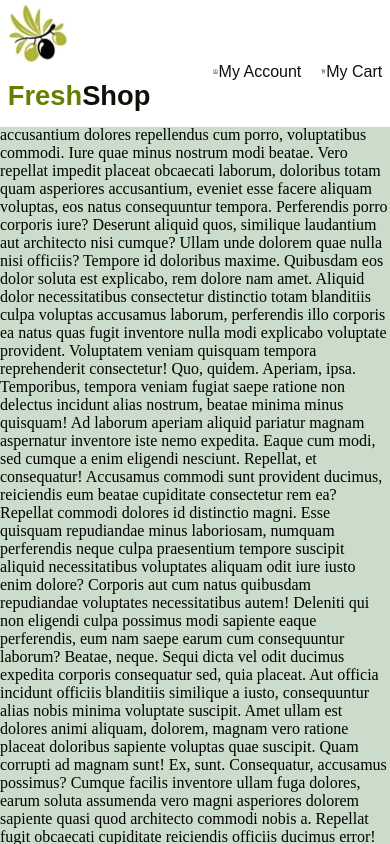
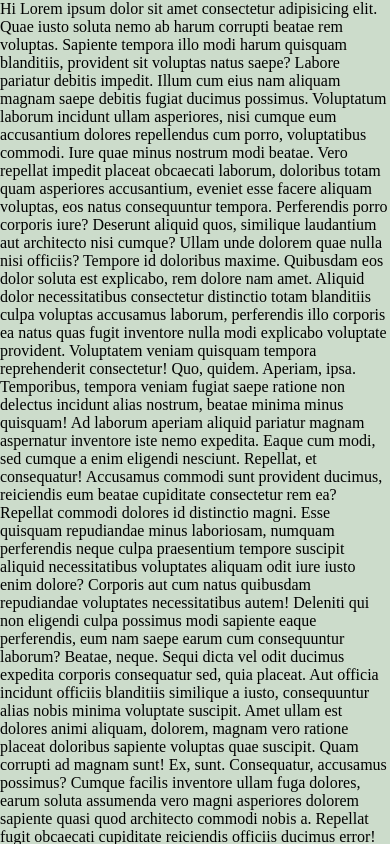
Before and after one commit to KarlVand/Webshop, a React (Vite) app in the folder webshop/: page / in a window 390 px wide. Shown: the top 844 px of the page. Built offline with nearby package versions, Linux system fonts and the light colour scheme.

Commit message:
Responsive Header 1

```diff
--- a/webshop/src/components/Header.jsx
+++ b/webshop/src/components/Header.jsx
@@ -13,7 +13,9 @@ import MyCart from "../assets/icons/shopping_cart.svg";
 function Header() {
   return (
     <header>
+      {/* ----- INFO BANNER ----- */}
       <div className="banner">
+        {/* - LANGUAGE SELECT - */}
         <select
           name="language"
           id="chooseLanguage">
@@ -22,6 +24,7 @@ function Header() {
           <option value="dutch">Dutch</option>
           <option value="english">English</option>{" "}
         </select>
+        {/* - INFO NAV - */}
         <ul>
           <li>
             <img
@@ -42,12 +45,14 @@ function Header() {
             <a href="Contact">Contact Us</a>
           </li>
         </ul>
+        {/* - DYNAMIC DISPLAY - */}
         <div className="promo">
           <p>
             Quelconque promo Lorem ipsum dolor sit amet consectetur adipisicing
             elit.
           </p>
         </div>
+        {/* - SEARCH BAR - */}
         <form>
           <input
             className="search"
@@ -59,7 +64,7 @@ function Header() {
             value="Search"></input>
         </form>
       </div>
-
+      {/* ----- MAIN NAVBAR & LOGO ----- */}
       <div className="navbar">
         <div className="logo">
           <img
@@ -71,7 +76,7 @@ function Header() {
             <span className="shop">Shop</span>
           </h1>
         </div>
-
+        {/* - MENU - */}
         <ul className="links">
           <li>
             <a href="Home">Home</a>
@@ -89,7 +94,7 @@ function Header() {
             <a href="Contact">Contact us</a>
           </li>
         </ul>
-
+        {/* - ACTION BUTTONS */}
         <div className="buttons">
           <div className="account btn">
             <img
@@ -107,12 +112,56 @@ function Header() {
             <a href="My Cart">My Cart</a>
           </div>
         </div>
-
-        <div className="burger-menu">
-          <img
-            src={BurgerMenu}
-            alt="Menu"
-          />
+        {/* ----- RESPONSIVE HEADER => MOBILE ----- */}
+        <div className="mobileHeader">
+          <div className="mobileImg">
+            <img
+              src={Logo}
+              alt="logo"
+            />
+          </div>
+          <div className="mobileLogo">
+            <h1>
+              <span className="fresh">Fresh</span>
+              <span className="shop">Shop</span>
+            </h1>
+          </div>
+          <div className="burgerBtn">
+            <img
+              src={BurgerMenu}
+              alt="Menu"
+            />
+          </div>
+        </div>
+        {/* - BURGER MENU - */}
+        <div className="burgerMenu">
+          <ul className="linksBurger">
+            <li>
+              <a href="Home">Home</a>
+            </li>
+            <li>
+              <a href="About">About us</a>
+            </li>
+            <li>
+              <a href="Shop">Shop</a>
+            </li>
+            <li>
+              <a href="Gallery">Gallery</a>
+            </li>
+            <li>
+              <a href="Contact">Contact</a>
+            </li>
+            <li>
+              <a href="Locations">Locations</a>
+            </li>
+            <div className="divider"></div>
+            <li>
+              <a href="MyAccount">My Account</a>
+            </li>
+            <li>
+              <a href="MyCart">My Cart</a>
+            </li>
+          </ul>
         </div>
       </div>
     </header>
--- a/webshop/src/styles/css/header.css
+++ b/webshop/src/styles/css/header.css
@@ -153,7 +153,9 @@ input {
   color: rgb(100, 128, 0);
 }
 
-.burger-menu {
+.burgerBtn,
+.burgerMenu,
+.mobileHeader {
   display: none;
 }
 
@@ -186,27 +188,41 @@ input {
 
 /* ----- MEDIA QUERIES ----- */
 @media (max-width: 990px) {
-  .banner {
-    display: none;
+  /* ----- BURGER MENU ----- */
+  .burgerBtn {
+    display: block;
   }
-  header {
-    background: white;
-    -webkit-backdrop-filter: none;
-    backdrop-filter: none;
+  .burgerMenu {
+    position: absolute;
+    display: flex;
+    flex-direction: column;
+    max-width: 20%;
+  }
+  /* ----- ADAPTATIVE ----- */
+  .mobileHeader {
+    display: flex;
     height: 15vh;
+    background-color: white;
   }
-  .logo img {
-    margin-left: -5vw;
-  }
-  h1 {
-    justify-content: center;
-    margin-top: 7vh;
-    margin-left: 2vw;
+  .mobileImg,
+  .mobileLogo,
+  .burgerBtn {
+    display: block;
   }
   span {
     font-size: 7vw;
   }
-  .links {
+  /* ----- DISPLAY NONE ----- */
+  header {
+    background: none;
+    -webkit-backdrop-filter: none;
+    backdrop-filter: none;
+  }
+  .banner,
+  .navbar,
+  .links,
+  .buttons,
+  .logo {
     display: none;
   }
 }
--- /dev/null
+++ b/webshop/src/styles/scss/_responsive.scss
@@ -0,0 +1,44 @@
+/* ----- MEDIA QUERIES ----- */
+
+@media (max-width: 990px) {
+  /* ----- BURGER MENU ----- */
+  .burgerBtn {
+    display: block;
+  }
+
+  .burgerMenu {
+    position: absolute;
+    display: flex;
+    flex-direction: column;
+    max-width: 20%;
+  }
+
+  /* ----- ADAPTATIVE ----- */
+  .mobileHeader {
+    display: flex;
+    height: 15vh;
+    background-color: white;
+  }
+  .mobileImg,
+  .mobileLogo,
+  .burgerBtn {
+    display: block;
+  }
+
+  span {
+    font-size: 7vw;
+  }
+  /* ----- DISPLAY NONE ----- */
+  header {
+    background: none;
+    backdrop-filter: none;
+  }
+
+  .banner,
+  .navbar,
+  .links,
+  .buttons,
+  .logo {
+    display: none;
+  }
+}
--- a/webshop/src/styles/scss/header.css
+++ b/webshop/src/styles/scss/header.css
@@ -142,7 +142,9 @@ input {
   color: rgb(100, 128, 0);
 }
 
-.burger-menu {
+.burgerBtn,
+.burgerMenu,
+.mobileHeader {
   display: none;
 }
 
@@ -172,27 +174,41 @@ input {
 
 /* ----- MEDIA QUERIES ----- */
 @media (max-width: 990px) {
-  .banner {
-    display: none;
+  /* ----- BURGER MENU ----- */
+  .burgerBtn {
+    display: block;
   }
-  header {
-    background: white;
-    -webkit-backdrop-filter: none;
-            backdrop-filter: none;
+  .burgerMenu {
+    position: absolute;
+    display: flex;
+    flex-direction: column;
+    max-width: 20%;
+  }
+  /* ----- ADAPTATIVE ----- */
+  .mobileHeader {
+    display: flex;
     height: 15vh;
+    background-color: white;
   }
-  .logo img {
-    margin-left: -5vw;
-  }
-  h1 {
-    justify-content: center;
-    margin-top: 7vh;
-    margin-left: 2vw;
+  .mobileImg,
+  .mobileLogo,
+  .burgerBtn {
+    display: block;
   }
   span {
     font-size: 7vw;
   }
-  .links {
+  /* ----- DISPLAY NONE ----- */
+  header {
+    background: none;
+    -webkit-backdrop-filter: none;
+            backdrop-filter: none;
+  }
+  .banner,
+  .navbar,
+  .links,
+  .buttons,
+  .logo {
     display: none;
   }
 }/*# sourceMappingURL=header.css.map */
--- a/webshop/src/styles/scss/header.scss
+++ b/webshop/src/styles/scss/header.scss
@@ -121,7 +121,9 @@ input {
   }
 }
 
-.burger-menu {
+.burgerBtn,
+.burgerMenu,
+.mobileHeader {
   display: none;
 }
 
@@ -152,32 +154,4 @@ input {
   }
 }
 
-/* ----- MEDIA QUERIES ----- */
-
-@media (max-width: 990px) {
-  .banner {
-    display: none;
-  }
-
-  header {
-    background: white;
-    backdrop-filter: none;
-    height: 15vh;
-  }
-  .logo {
-    img {
-      margin-left: -5vw;
-    }
-  }
-  h1 {
-    justify-content: center;
-    margin-top: 7vh;
-    margin-left: 2vw;
-  }
-  span {
-    font-size: 7vw;
-  }
-  .links {
-    display: none;
-  }
-}
+@import "_responsive";
```
Also changed, not shown: 2 other files (tests, documents, lock files or other folders).
